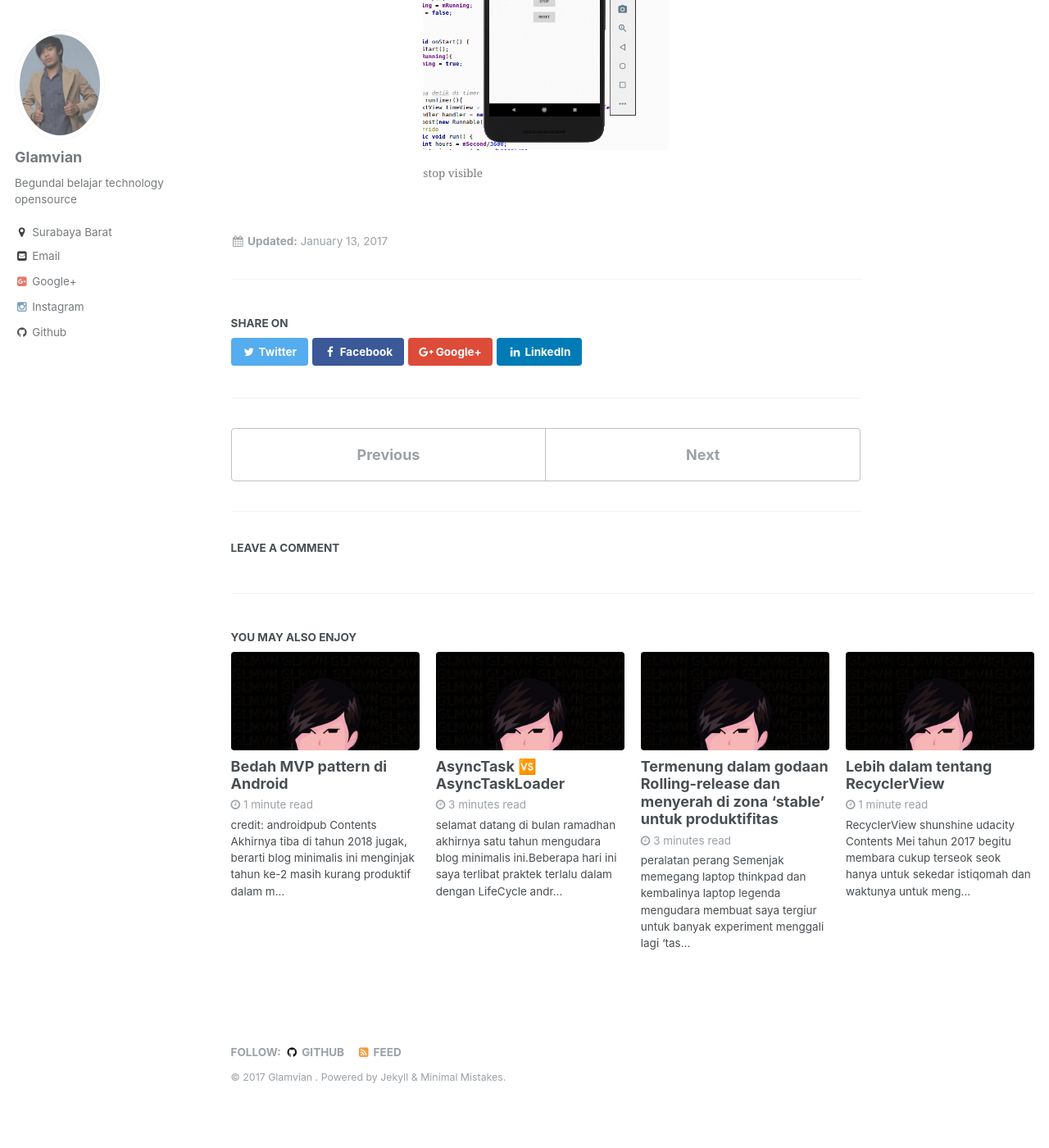
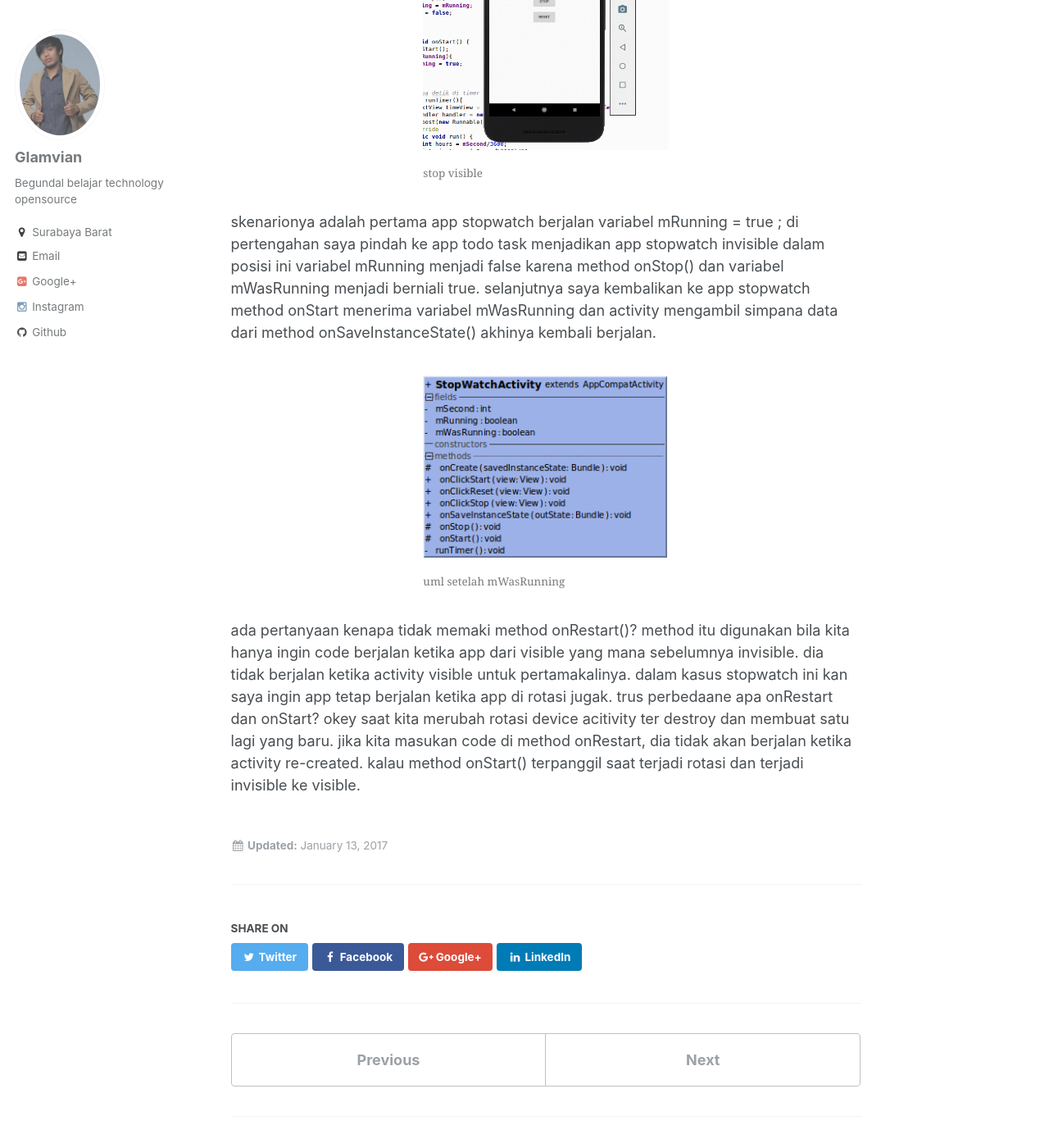
Before and after one commit to piyan13/glamvian12, a Jekyll site: the page built from _posts/2017-01-13-Mendalami-LifeCycle-Activity.md, in a window 1280 px wide and 1400 px high, scrolled down 8140 px. Shown: the whole window at 82% size. Built offline with Jekyll 4.4.1, drawn with Linux system fonts in a browser that asks for light colours; comment, search, counter and statistics services are not loaded; before the commit the page ends 9517 px from its top, so only the background shows below that; some of the changed text lies outside the part shown.

Commit message:
edit post untuk alasan memilih onStart daripada onRestart

```diff
--- a/_posts/2017-01-13-Mendalami-LifeCycle-Activity.md
+++ b/_posts/2017-01-13-Mendalami-LifeCycle-Activity.md
@@ -145,3 +145,10 @@ waktunya override method onStop()
 <img src="/images/visiblestp.gif">
 <figcaption>stop visible</figcaption>
 </figure>
+
+skenarionya adalah pertama app stopwatch berjalan variabel mRunning = true ; di pertengahan saya pindah ke app todo task menjadikan app stopwatch invisible dalam posisi ini variabel mRunning menjadi false karena method onStop() dan variabel mWasRunning menjadi berniali true. selanjutnya saya kembalikan ke app stopwatch method onStart menerima variabel mWasRunning dan activity mengambil simpana data dari method onSaveInstanceState() akhinya kembali berjalan.
+<figure style="width:300px" class="align-center">
+<img src="/images/stpwasrun.png">
+<figcaption>uml setelah mWasRunning</figcaption>
+</figure>
+ada pertanyaan kenapa tidak memaki method onRestart()? method itu digunakan bila kita hanya ingin code berjalan ketika app dari visible yang mana sebelumnya invisible. dia tidak berjalan ketika activity visible untuk pertamakalinya. dalam kasus stopwatch ini kan saya ingin app tetap berjalan ketika app di rotasi jugak. trus perbedaane apa onRestart dan onStart? okey saat kita merubah rotasi device acitivity ter destroy dan membuat satu lagi yang baru. jika kita masukan code di method onRestart, dia tidak akan berjalan ketika activity re-created. kalau method onStart() terpanggil saat terjadi rotasi dan terjadi invisible ke visible.
```
Also changed, not shown: images/stpwasrun.png (added), 6 other files.
